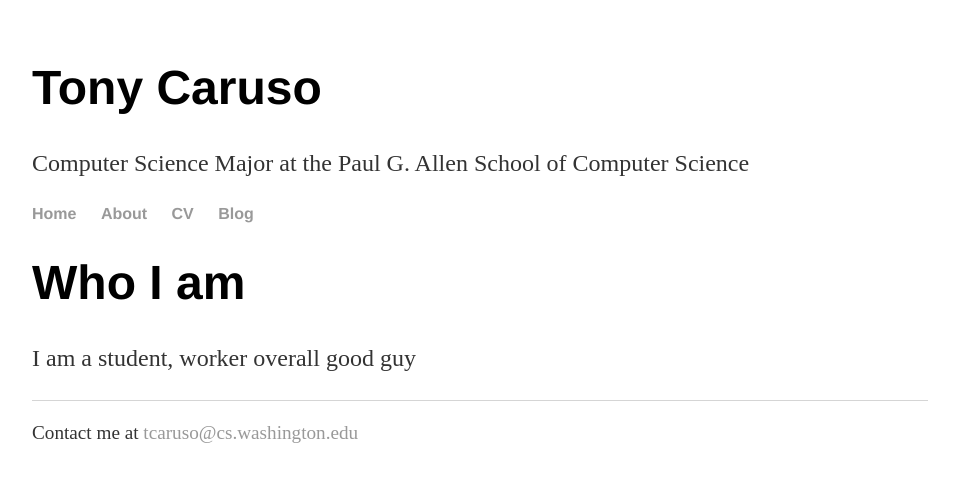
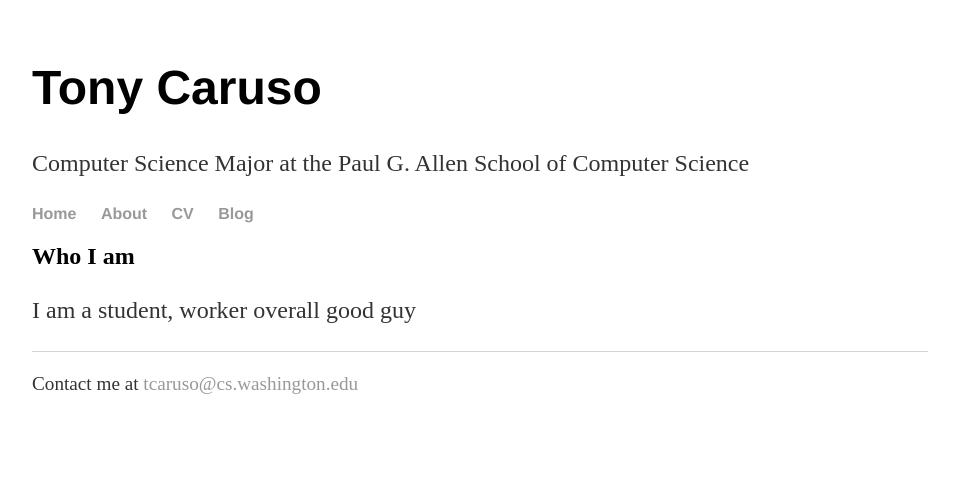
Before and after one commit to tone-y/tone-y.github.io, a Jekyll site: the page built from index.html, in a window 1280 px wide. Shown: the top 482 px of the page, without its empty margins (160-1119 px from the left). Built offline with Jekyll 4.4.1, drawn with Linux system fonts in a browser that asks for light colours.

Commit message:
added jekyll stuff

```diff
--- a/index.html
+++ b/index.html
@@ -4,6 +4,6 @@ title: Tony Caruso
 ---
 
 <div class="blurb">
-  <h1>Who I am</h1>
+  <h2>Who I am</h2>
   <p> I am a student, worker overall good guy</p>
 </div>
```
